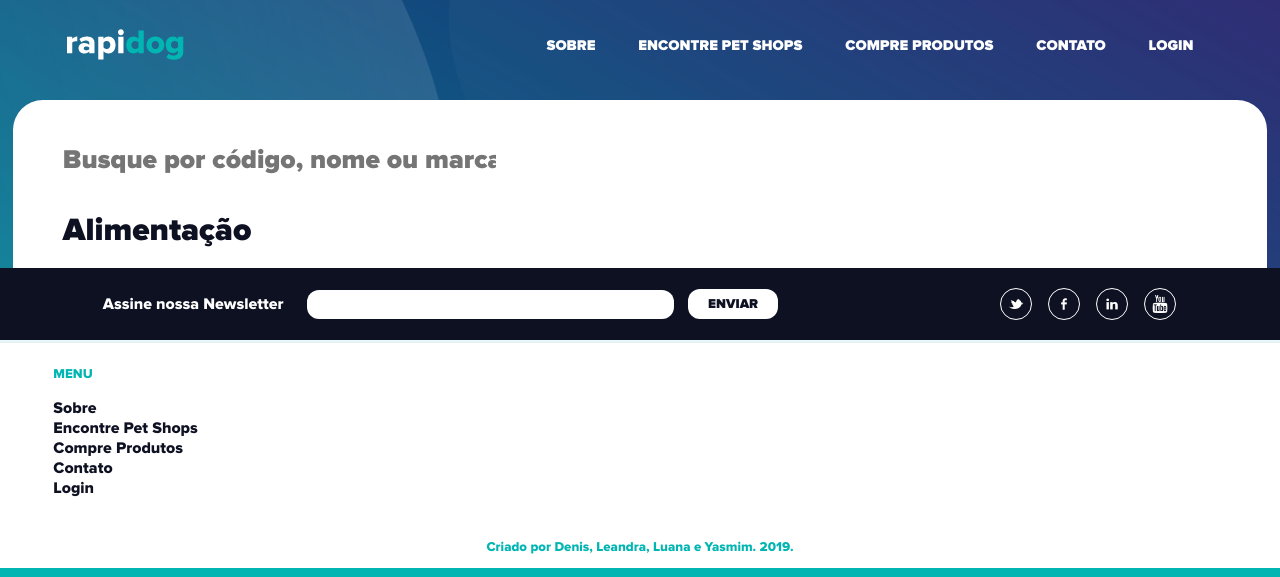
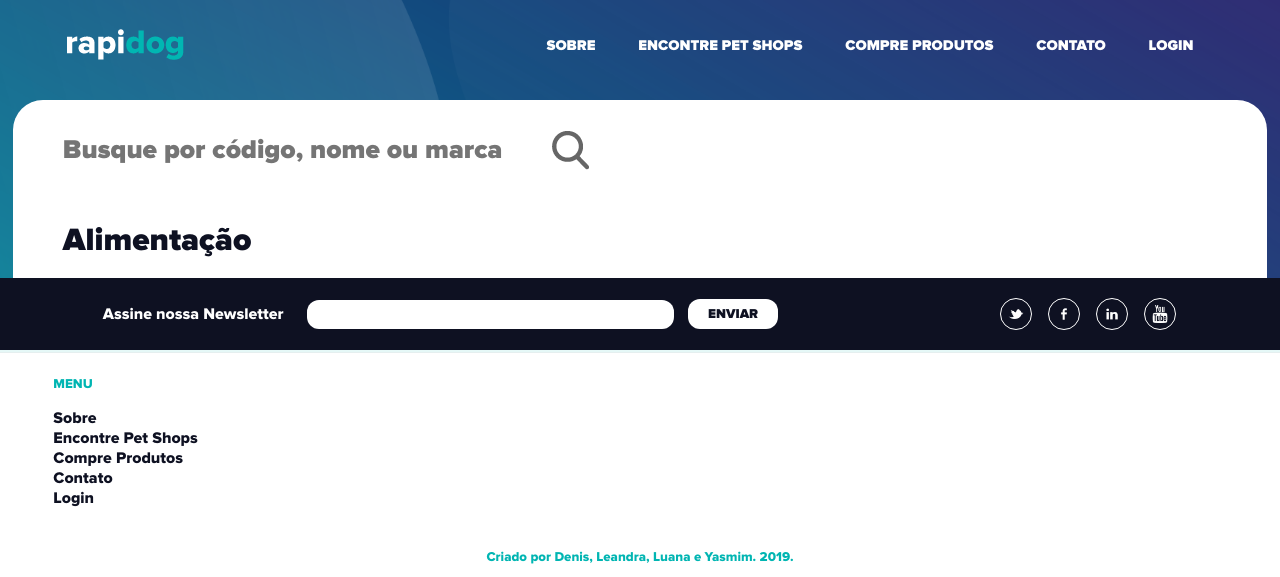
Before and after one commit to denisgodoy/rapidog, a Django app: page /produtos/alimentacao/ in a window 1280 px wide. Shown: the top 577 px of the page. Run offline with Django 3.2, Linux system fonts and the light colour scheme; data that the repository does not hold is empty.

Commit message:
adicionar botão submit na busca

```diff
--- a/rapidog/static/style.css
+++ b/rapidog/static/style.css
@@ -15,14 +15,22 @@ body {
     text-transform: uppercase;
 }
 
+.botaoBusca {
+    background: no-repeat;
+    background-image: url('imagens/icones/busca.png');
+    border-radius: 0;
+    height: 40px;
+    width: 40px;
+}
+
 #buscaProdutos {
     border: none;
     color: #0E1122;
     font-family: Proxima Nova Blk;
     font-size: 20pt;
     height: 60px;
-    margin: 30px;
-    margin-bottom: 0;
+    margin-left: 30px;
+    margin-right: 5px;
     padding-left: 20px;
     width: 40%;
 }
@@ -219,10 +227,17 @@ footer {
     width: 90px;
 }
 
-
 .formBotao:hover {
     background-color: #01B5B2;
     cursor: pointer;
+}
+
+.formBusca {
+    align-items: center;
+    display: flex;
+    justify-content: flex-start;
+    height: 100px;
+    width: 100%;
 }
 
 .formEmail {
@@ -302,13 +317,6 @@ header {
     font-size: 11pt;
     text-decoration: none;
     text-transform: uppercase;
-}
-
-.formBusca {
-    align-items: center;
-    display: flex;
-    justify-content: space-between;
-    margin-right: 60px;
 }
 
 .newsletter {
@@ -434,5 +442,5 @@ p {
 .texto {
     height: auto;
     padding-top: 150px;
-    width:70% ;
+    width:70%;
 }
--- a/rapidog/templates/alimentacao.html
+++ b/rapidog/templates/alimentacao.html
@@ -5,7 +5,8 @@
 <main id="produtos">
     <div class="tabelaProdutos">
         <form class="formBusca" method="GET" onkeypress="busca" action="">
-            <input type="search" name="Busca" id="buscaProdutos" placeholder="Busque por código, nome ou marca">
+            <input type="search" name="Busca" id="buscaProdutos" placeholder="Busque por código, nome ou marca"></input>
+            <button class="botaoBusca" type="submit"></button>
         </form>
         {% if busca %}
         <h1>Resultado da busca em Alimentação</h1>
```
Also changed, not shown: rapidog/static/imagens/icones/busca.png (added).
